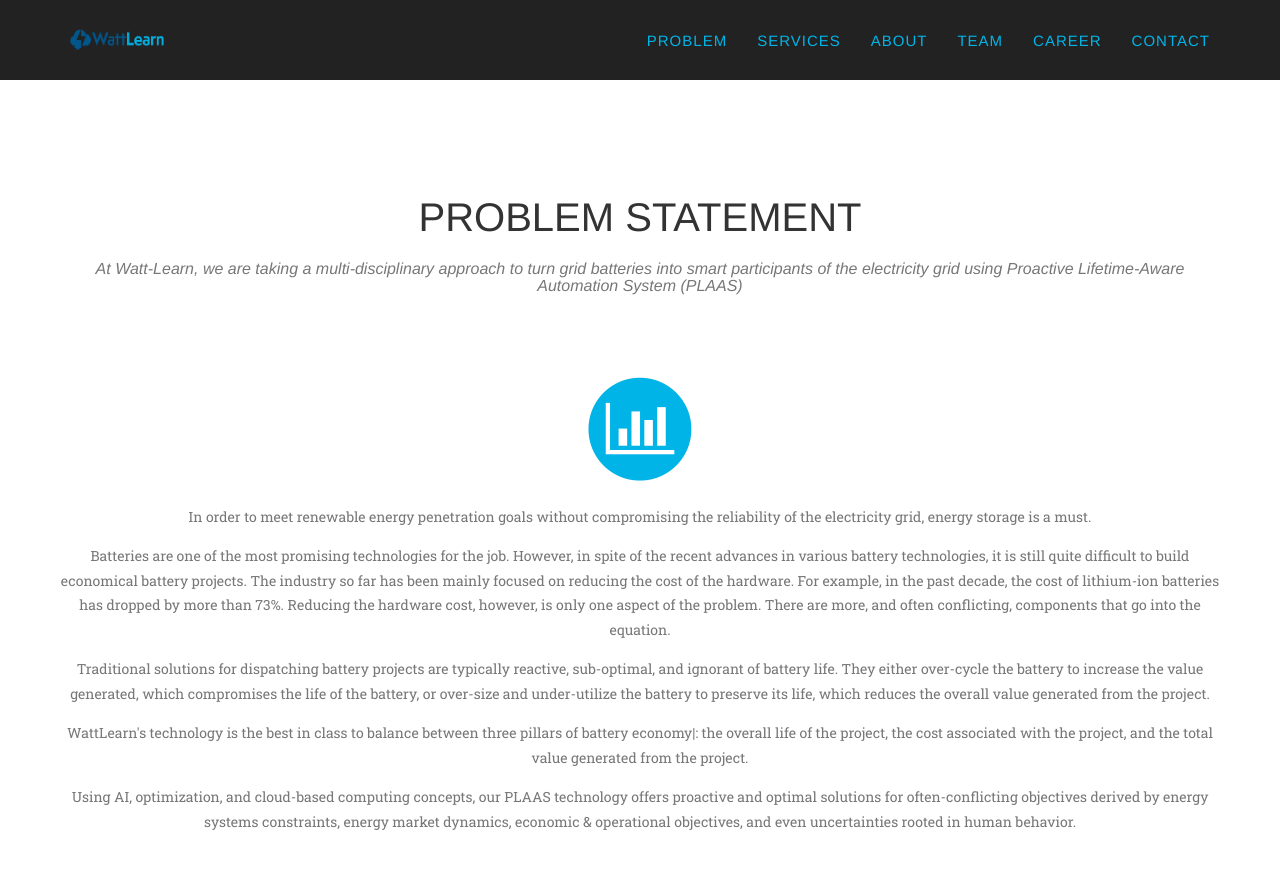
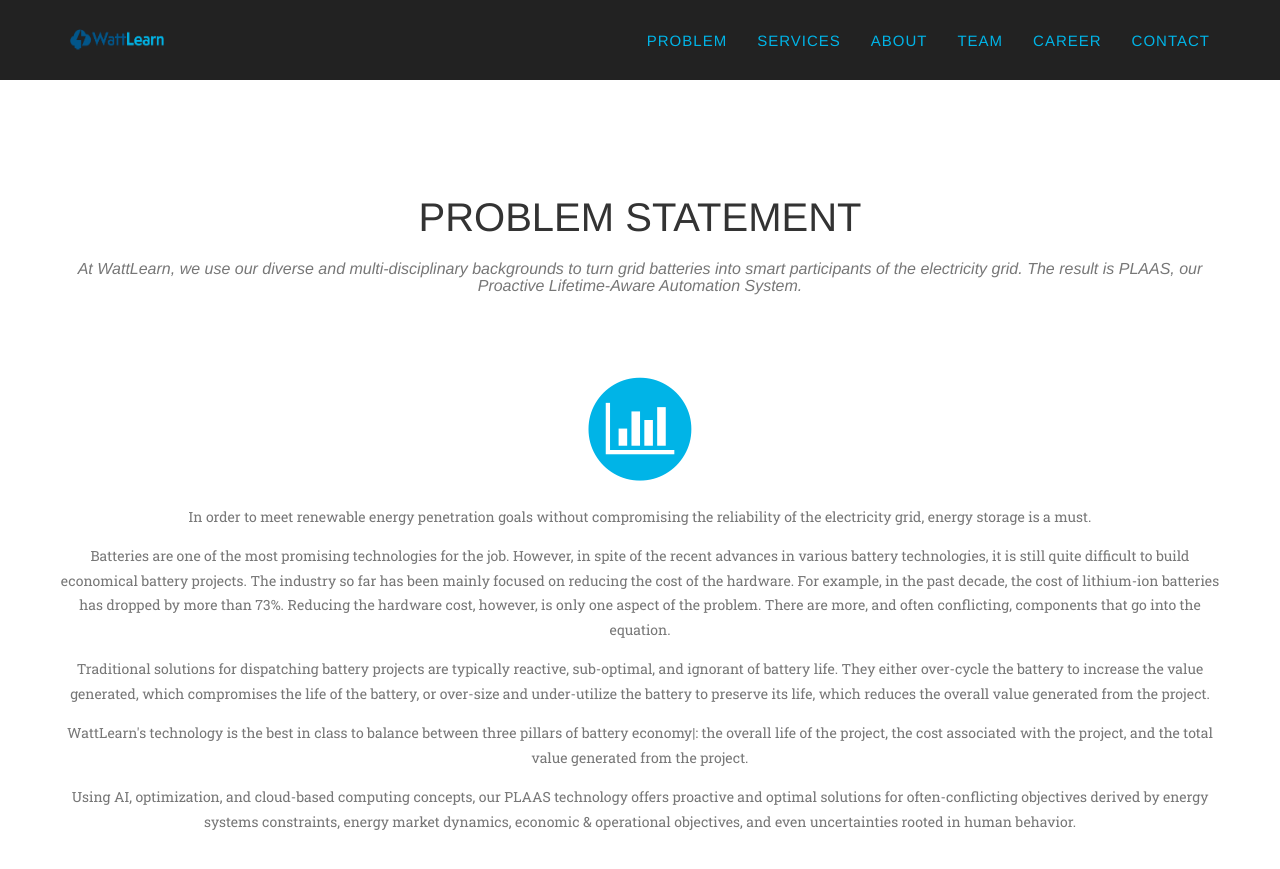
Before and after one commit to kalavase/wattlearn-www.github.io, a Jekyll site: the page built from index.html, in a window 1280 px wide and 900 px high, scrolled down 668 px. Shown: the top 869 px of the window. Built offline with Jekyll 4.4.1, drawn with Linux system fonts in a browser that asks for light colours; some web fonts are replaced.

Commit message:
changed watt-learn to wattlearn round 2

```diff
--- a/_includes/technology.html
+++ b/_includes/technology.html
@@ -4,7 +4,7 @@
             <div class="row">
                 <div class="col-lg-12 text-center">
                     <h2 class="section-heading">{{ site.tech.alt_title }}</h2>
-                    <h3 class="section-subheading text-muted">At Watt-Learn, we are taking a multi-disciplinary approach to turn grid batteries into smart participants of the electricity grid using Proactive Lifetime-Aware Automation System (PLAAS)</h3>
+                    <h3 class="section-subheading text-muted">{{ site.tech.subtitle }}</h3>
                 </div>
             </div>
             <div class="row text-center">
```
Also changed, not shown: 4 other files.
